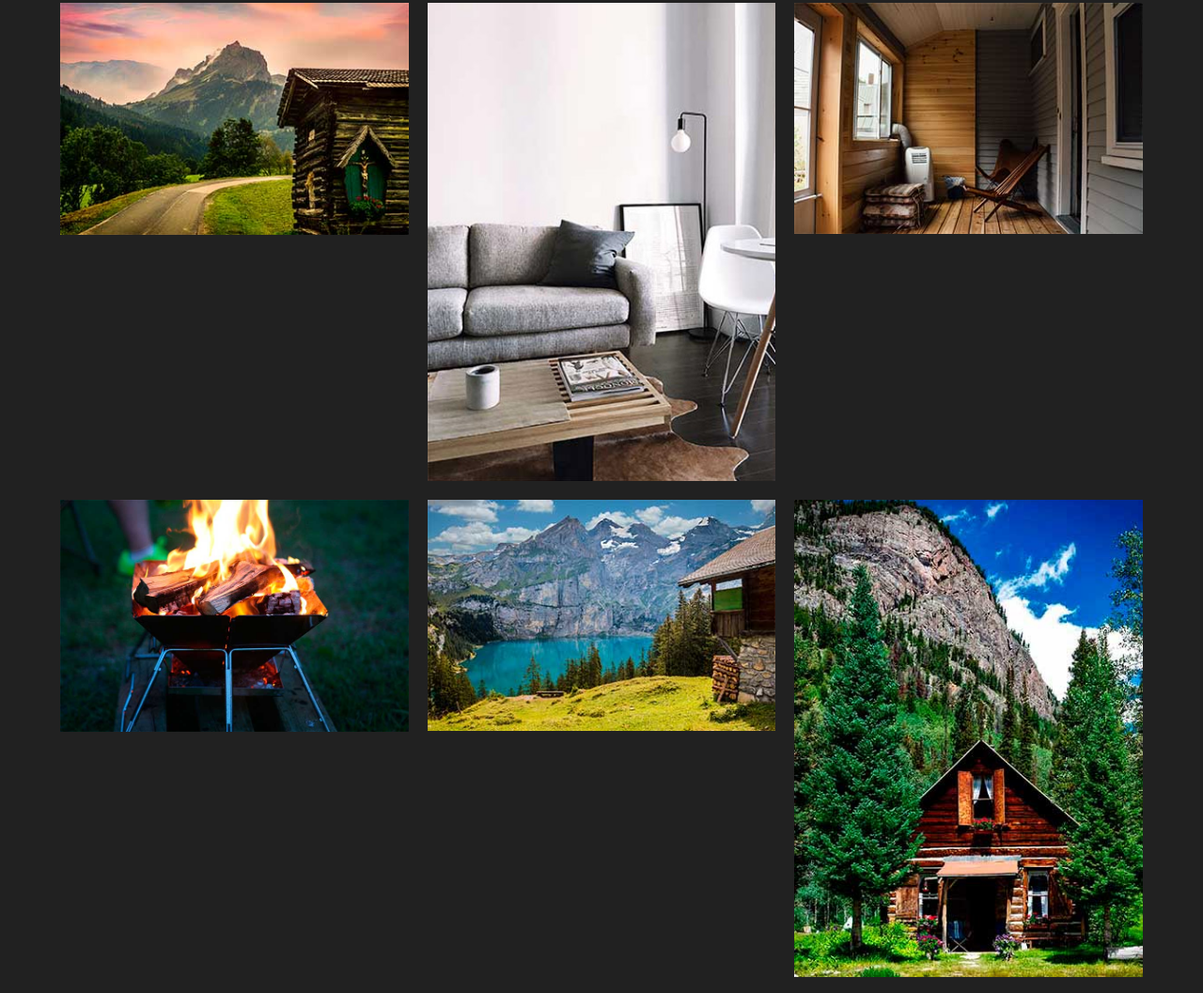
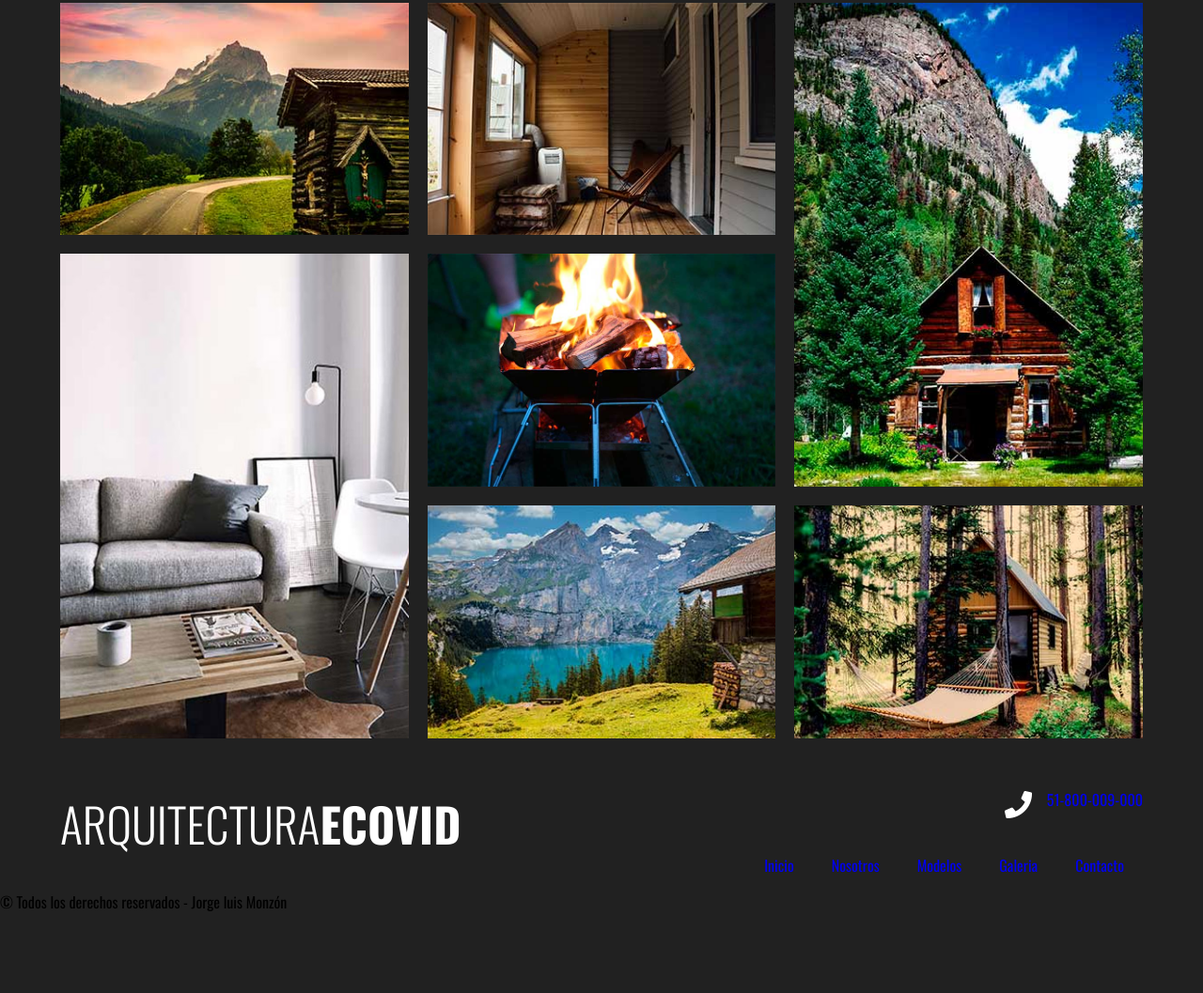
Before and after one commit to JorgeDevmm/personal-web-arquitectura, a plain HTML site: page index.html in a window 1280 px wide. Shown: the part 3655-4712 px from the top of the page at 94% size. After the commit the page ends 4630 px from the top, so only its background shows below. Drawn offline with nearby package versions, Linux system fonts and the light colour scheme.

Commit message:
Aplicando estructura footer

```diff
--- a/css/styles.css
+++ b/css/styles.css
@@ -208,7 +208,7 @@ header a {
   background-repeat: no-repeat;
   background-position: bottom center;
 }
-@media (min-width: 992px) {
+@media (min-width: 768px) {
   .nosotros {
     grid-template-columns: repeat(3, 1fr);
   }
@@ -219,7 +219,7 @@ header a {
   background-color: var(--beigeoscuro);
   padding: 5rem;
 }
-@media (min-width: 992px) {
+@media (min-width: 768px) {
   .contenido-nosotros {
     grid-column: 2/4;
   }
@@ -310,8 +310,46 @@ header a {
   grid-template-columns: repeat(2, 1fr);
   gap: 2rem;
 }
+.galeria img {
+  object-fit: cover;
+  height: 100%;
+}
 @media (min-width: 768px) {
   .galeria {
     grid-template-columns: repeat(3, 1fr);
   }
 }
+.galeria .imagen:nth-child(2) {
+  grid-column: 2/3;
+  grid-row: 1/3;
+}
+@media (min-width: 768px) {
+  .galeria .imagen:nth-child(2) {
+    grid-column: 1/2;
+    grid-row: 2/4;
+  }
+}
+.galeria .imagen:nth-child(3) {
+  grid-row: 3/5;
+  grid-column: 2/3;
+}
+@media (min-width: 768px) {
+  .galeria .imagen:nth-child(3) {
+    grid-column: 2/3;
+    grid-row: 1/2;
+  }
+}
+.galeria .imagen:nth-child(6) {
+  grid-row: 2/4;
+}
+@media (min-width: 768px) {
+  .galeria .imagen:nth-child(6) {
+    grid-column: 3/4;
+    grid-row: 1/3;
+  }
+}
+
+/* tema oscuro */
+.oscuro-tema-btn {
+  position: fixed;
+}
--- a/index.html
+++ b/index.html
@@ -142,5 +142,31 @@
         <!--  -->
       </div>
     </section>
+
+    <footer class="footer mt-5">
+      <div class="contenedor">
+        <div class="barra">
+          <div class="logo">
+            <h1 class="nombre-sitio">Arquitectura<span>EcoVid</span></h1>
+          </div>
+          <div class="contacto">
+            <a class="telefono" href="tel:51-800-009-000">51-800-009-000</a>
+
+            <nav class="navegacion">
+              <a class="link" href="#">Inicio</a>
+              <a class="link" href="#">Nosotros</a>
+              <a class="link" href="#">Modelos</a>
+              <a class="link" href="#">Galeria</a>
+              <a class="link" href="#">Contacto</a>
+            </nav>
+          </div>
+        </div>
+      </div>
+
+      <div class="copiyright">
+        &copy Todos los derechos reservados - Jorge luis Monzón
+      </div>
+    </footer>
+    <script src="js/modulos.js" type="module"></script>
   </body>
 </html>
--- /dev/null
+++ b/js/modulos.js
@@ -0,0 +1 @@
+import {} from './tema_oscuro';
```
Also changed, not shown: js/tema_oscuro.js (added).
